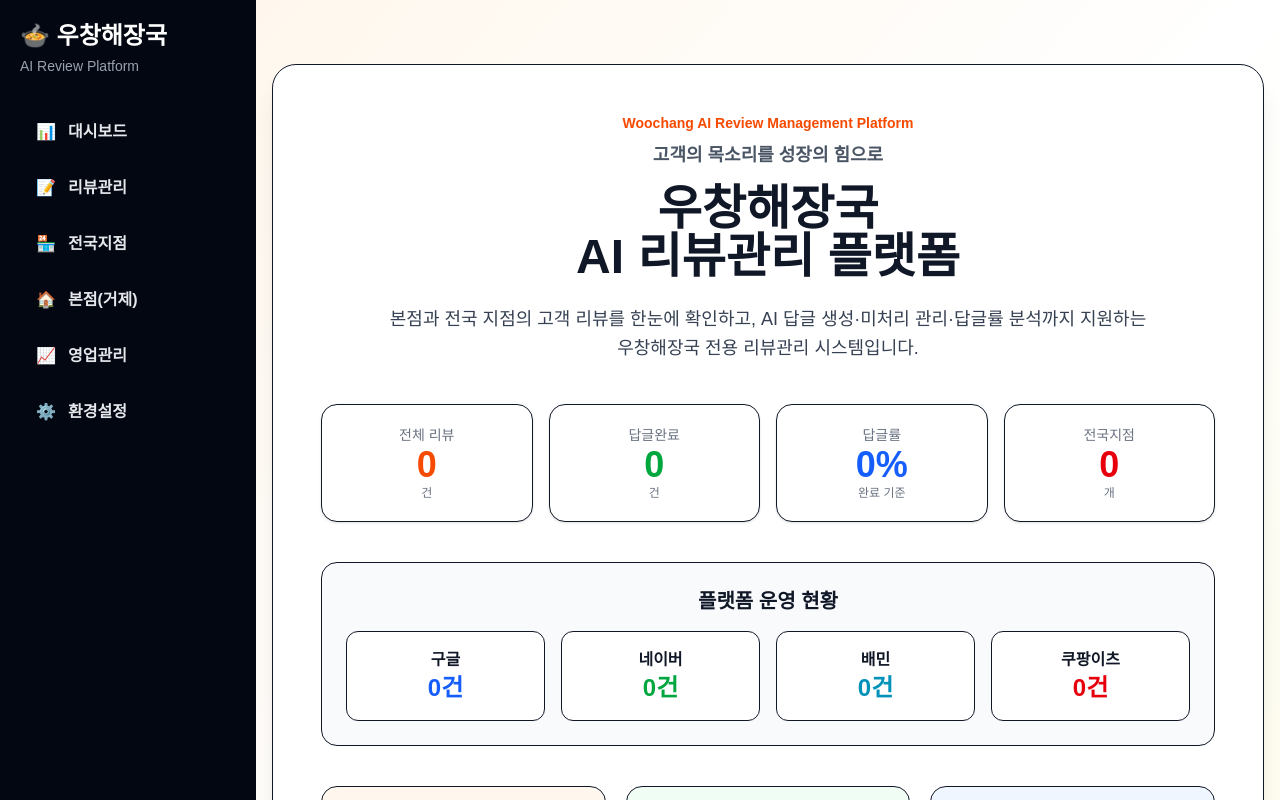
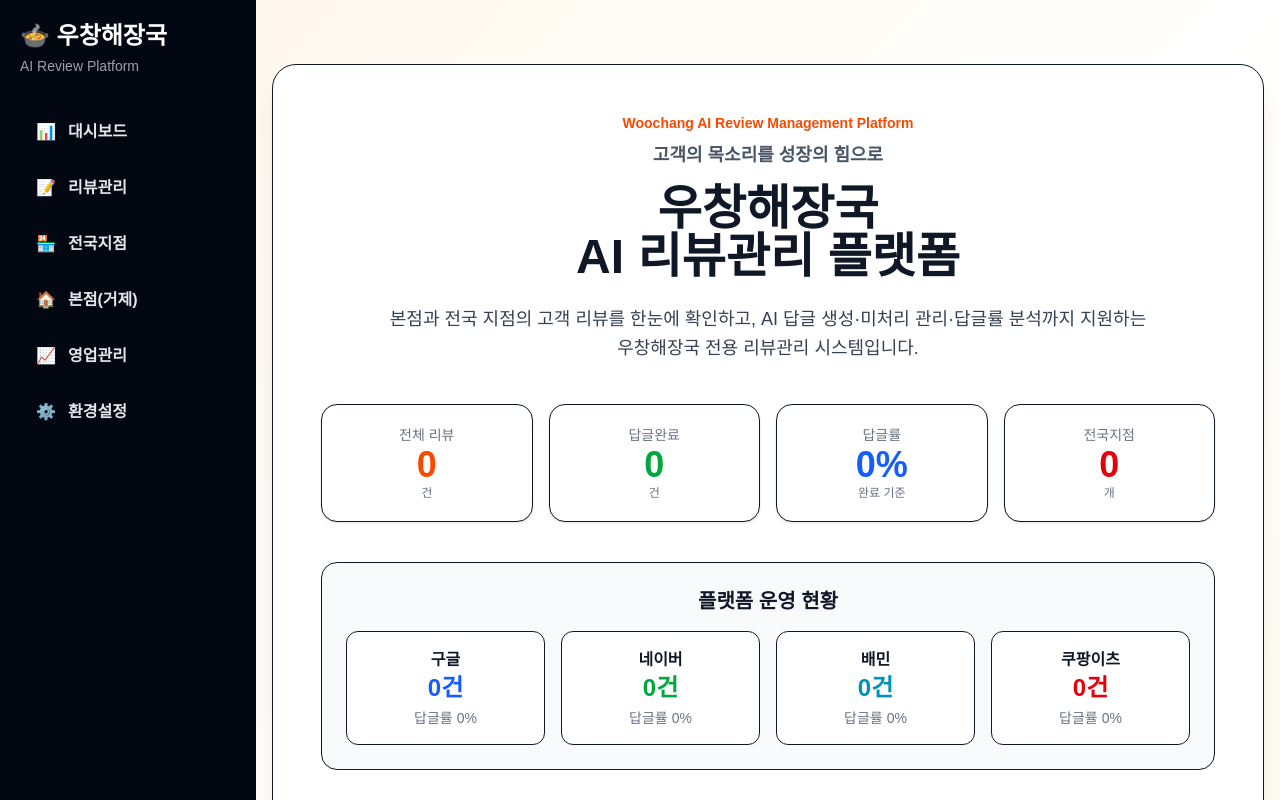
Before and after one commit to hwangsooman/geoje-woochang, a Next.js app: page / in a window 1280 px wide. Shown: the top 800 px of the page. Built offline with nearby package versions, Linux system fonts and the light colour scheme; no server answers; the database is empty.

Commit message:
홈 화면 플랫폼별 다글률 추가

```diff
--- a/app/page.tsx
+++ b/app/page.tsx
@@ -44,6 +44,56 @@ export default async function HomePage() {
   const coupangCount = reviewList.filter(
     (review) => (review.platform || "").toUpperCase().trim() === "COUPANG"
   ).length;
+
+  const googleCompleted = reviewList.filter(
+  (review) =>
+    (review.platform || "GOOGLE").toUpperCase().trim() === "GOOGLE" &&
+    review.status?.toLowerCase().trim() === "completed"
+).length;
+
+const naverCompleted = reviewList.filter(
+  (review) =>
+    (review.platform || "").toUpperCase().trim() === "NAVER" &&
+    review.status?.toLowerCase().trim() === "completed"
+).length;
+
+const baeminCompleted = reviewList.filter(
+  (review) => {
+    const platform = (review.platform || "").toUpperCase().trim();
+
+    return (
+      (platform === "BAEMIN" || review.platform === "배민") &&
+      review.status?.toLowerCase().trim() === "completed"
+    );
+  }
+).length;
+
+const coupangCompleted = reviewList.filter(
+  (review) =>
+    (review.platform || "").toUpperCase().trim() === "COUPANG" &&
+    review.status?.toLowerCase().trim() === "completed"
+).length;
+
+const googleRate =
+  googleCount === 0
+    ? 0
+    : Math.round((googleCompleted / googleCount) * 100);
+
+const naverRate =
+  naverCount === 0
+    ? 0
+    : Math.round((naverCompleted / naverCount) * 100);
+
+const baeminRate =
+  baeminCount === 0
+    ? 0
+    : Math.round((baeminCompleted / baeminCount) * 100);
+
+const coupangRate =
+  coupangCount === 0
+    ? 0
+    : Math.round((coupangCompleted / coupangCount) * 100);
+
 
   return (
     <main className="min-h-screen bg-gradient-to-br from-orange-50 via-white to-yellow-50 text-gray-900">
@@ -112,6 +162,9 @@ export default async function HomePage() {
                 <p className="text-2xl font-bold text-blue-600">
                   {googleCount}건
                 </p>
+                <p className="text-sm text-gray-500 mt-1">
+                     답글률 {googleRate}%
+                </p>
               </div>
 
               <div className="bg-white rounded-xl p-4 border">
@@ -119,6 +172,10 @@ export default async function HomePage() {
                 <p className="text-2xl font-bold text-green-600">
                   {naverCount}건
                 </p>
+                <p className="text-sm text-gray-500 mt-1">
+                    답글률 {naverRate}%
+                </p>
+
               </div>
 
               <div className="bg-white rounded-xl p-4 border">
@@ -126,12 +183,18 @@ export default async function HomePage() {
                 <p className="text-2xl font-bold text-cyan-600">
                   {baeminCount}건
                 </p>
+                <p className="text-sm text-gray-500 mt-1">
+                     답글률 {baeminRate}%
+                 </p>
               </div>
 
               <div className="bg-white rounded-xl p-4 border">
                 <p className="font-semibold">쿠팡이츠</p>
                 <p className="text-2xl font-bold text-red-600">
                   {coupangCount}건
+                </p>
+                <p className="text-sm text-gray-500 mt-1">
+                     답글률 {coupangRate}%
                 </p>
               </div>
             </div>
```
